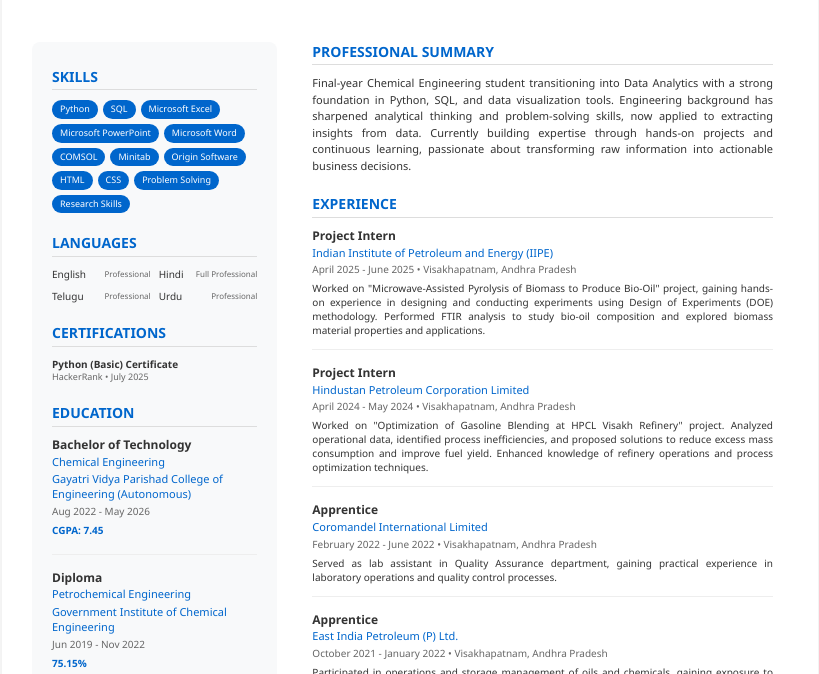
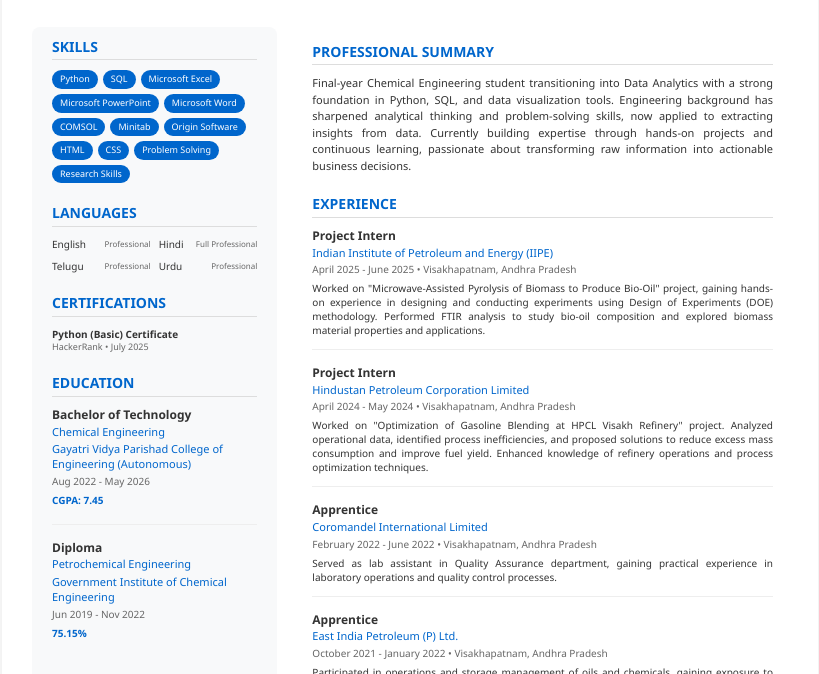
Before and after one commit to mdaaarif/aaarif-resume, a plain HTML site: page index.html in a window 1280 px wide. Shown: the part 143-817 px from the top of the page, without its empty margins (230-1049 px from the left). Drawn offline with Linux system fonts and the light colour scheme.

Commit message:
Add files via upload

```diff
--- a/index.html
+++ b/index.html
@@ -33,8 +33,9 @@
 
         .left-column {
             background: #f8f9fa;
-            padding: 25px 20px;
+            padding: 10px 20px 25px 20px;
             border-radius: 8px;
+            margin-top: -15px;
         }
 
         .right-column {
```
